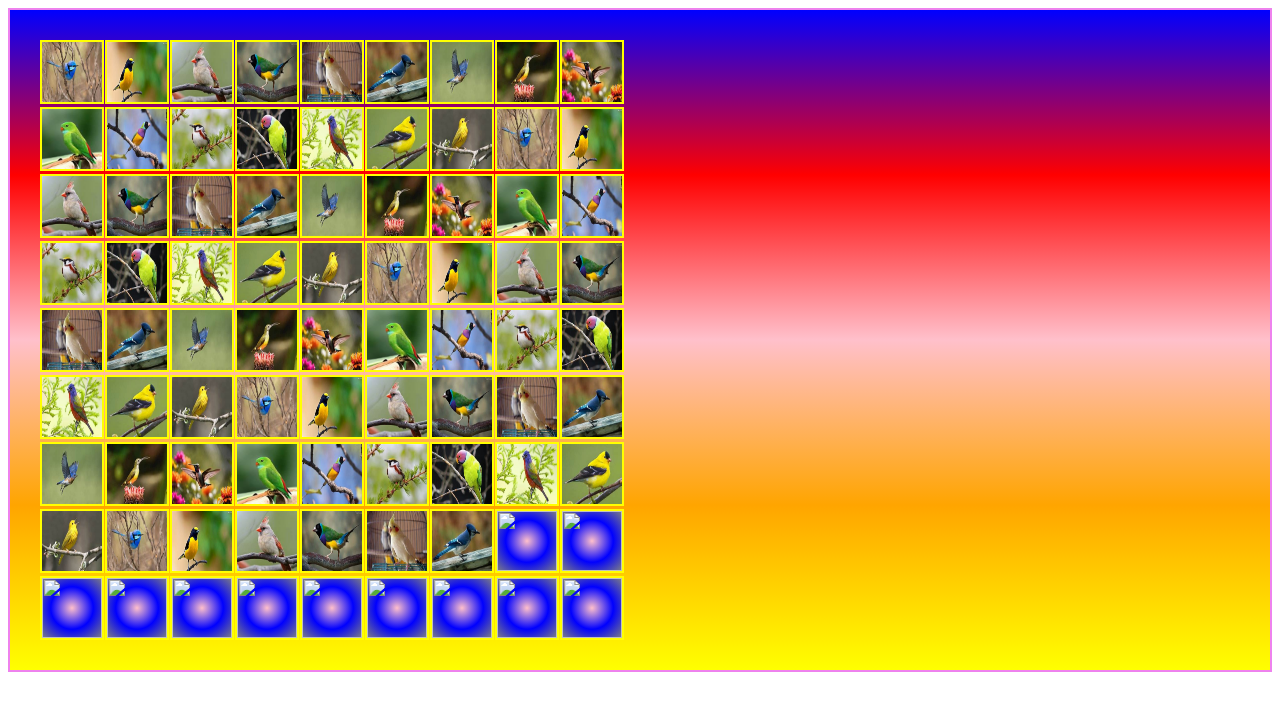
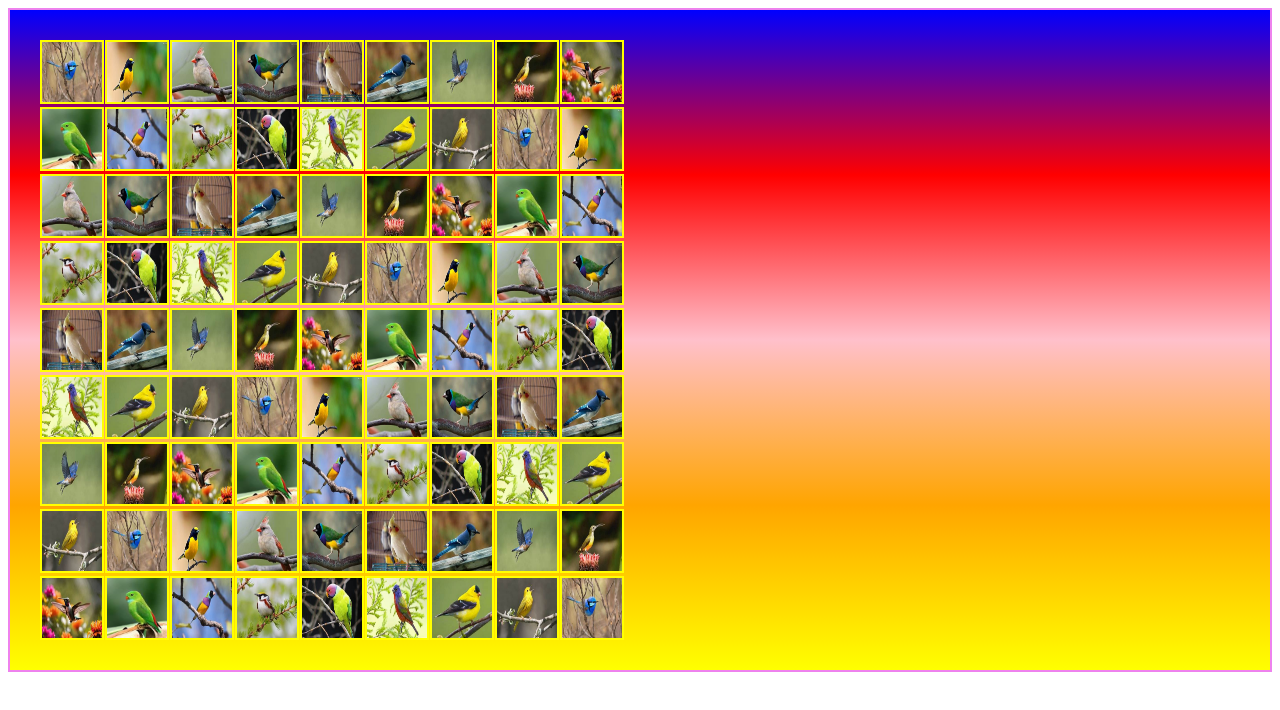
Before and after one commit to Gayathri2828/9x9gallerygrid, a plain HTML site: page index.html in a window 1280 px wide. Drawn offline with Linux system fonts and the light colour scheme.

Commit message:
Update index.html

```diff
--- a/index.html
+++ b/index.html
@@ -95,17 +95,17 @@
      <div class="cd"><img height="60px" width="60px"src="./b4.jpg"></div>
      <div class="cd"><img height="60px" width="60px"src="./b5.jpg"></div>
      <div class="cd"><img height="60px" width="60px"src="./b6.jpg"></div>
-     <div class="cd"><img height="60px" width="60px"src="../asserts/b7.jpg"></div>
-     <div class="cd"><img height="60px" width="60px"src="../asserts/b8.jpg"></div>
-     <div class="cd"><img height="60px" width="60px"src="../asserts/b9.jpg"></div>
-     <div class="cd"><img height="60px" width="60px"src="../asserts/b10.jpg"></div>
-     <div class="cd"><img height="60px" width="60px"src="../asserts/b11.jpg"></div>
-     <div class="cd"><img height="60px" width="60px"src="../asserts/b12.jpg"></div>
-     <div class="cd"><img height="60px" width="60px"src="../asserts/b13.jpg"></div>
-     <div class="cd"><img height="60px" width="60px"src="../asserts/b14.jpg"></div>
-     <div class="cd"><img height="60px" width="60px"src="../asserts/b15.jpg"></div>
-     <div class="cd"><img height="60px" width="60px"src="../asserts/b16.jpg"></div>
-     <div class="cd"><img height="60px" width="60px" src="../asserts/b1.jpg"></div>
+     <div class="cd"><img height="60px" width="60px"src="./b7.jpg"></div>
+     <div class="cd"><img height="60px" width="60px"src="./b8.jpg"></div>
+     <div class="cd"><img height="60px" width="60px"src="./b9.jpg"></div>
+     <div class="cd"><img height="60px" width="60px"src="./b10.jpg"></div>
+     <div class="cd"><img height="60px" width="60px"src="./b11.jpg"></div>
+     <div class="cd"><img height="60px" width="60px"src="./b12.jpg"></div>
+     <div class="cd"><img height="60px" width="60px"src="./b13.jpg"></div>
+     <div class="cd"><img height="60px" width="60px"src="./b14.jpg"></div>
+     <div class="cd"><img height="60px" width="60px"src="./b15.jpg"></div>
+     <div class="cd"><img height="60px" width="60px"src="./b16.jpg"></div>
+     <div class="cd"><img height="60px" width="60px" src="./b1.jpg"></div>
 
 
 
```
